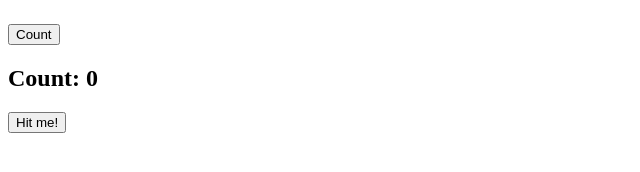
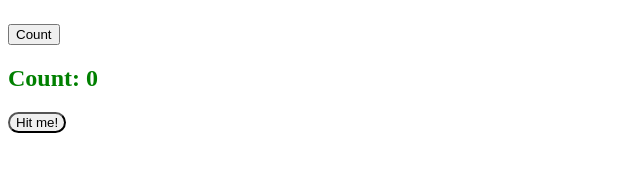
Before and after one commit to ValkyrieQ/learn-angular, an Angular app: page / in a window 1280 px wide. Shown: the part 306-478 px from the top of the page, without its empty margins (0-640 px from the left). Built offline with nearby package versions, Linux system fonts and the light colour scheme.

Commit message:
Modify counting component

```diff
--- a/src/app/counting/counting.component.css
+++ b/src/app/counting/counting.component.css
@@ -0,0 +1,6 @@
+h2 {
+  color: green;
+}
+button {
+  border-radius: 20px;
+}
```
